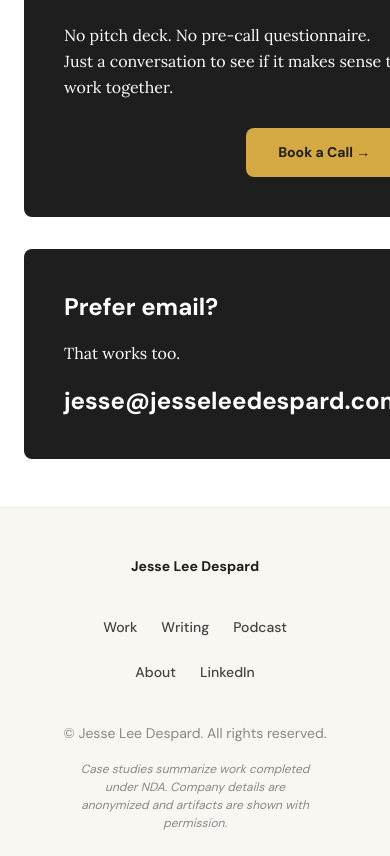
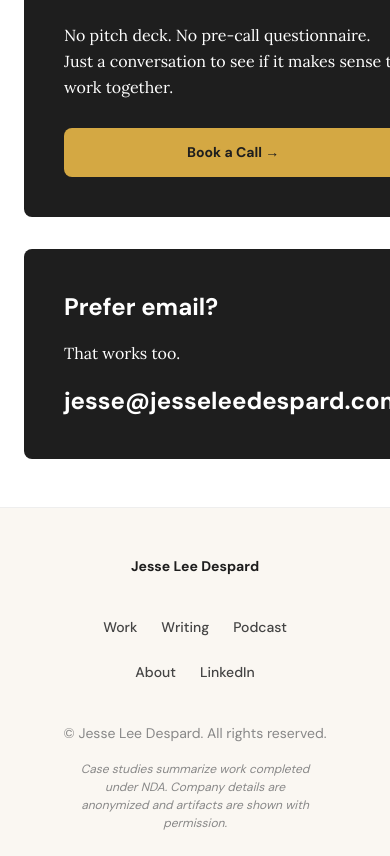
Before and after one commit to jesseleedespard/jesseleedespard.com, a React (Vite) app: page /hiring in a window 390 px wide. Shown: the part 4448-5304 px from the top of the page. Built offline with nearby package versions, Linux system fonts and the light colour scheme.

Commit message:
Mobile audit: left-align card CTAs, full-width podcast and book-a-call buttons
- Left-align .card-cta-row on mobile (theme.css)
- Stretch podcast Listen Now button to full width on mobile (Home.tsx)
- Stretch Book a Call button to full width on mobile (Hiring.tsx)

```diff
--- a/src/app/pages/Hiring.tsx
+++ b/src/app/pages/Hiring.tsx
@@ -157,6 +157,12 @@
 
           .about-testimonials-grid {
             grid-template-columns: 1fr;
+          }
+
+          .hiring-book-call-btn {
+            width: 100%;
+            text-align: center;
+            box-sizing: border-box;
           }
         }
 
@@ -807,6 +813,7 @@
                   href="https://calendly.com/jesseleedespard/chat-with-jesse"
                   target="_blank"
                   rel="noopener noreferrer"
+                  className="hiring-book-call-btn"
                   style={{
                     display: 'inline-block',
                     fontFamily: 'DM Sans, sans-serif',
--- a/src/app/pages/Home.tsx
+++ b/src/app/pages/Home.tsx
@@ -128,6 +128,12 @@
           }
 
           .primary-cta-gold {
+            width: 100%;
+            text-align: center;
+            box-sizing: border-box;
+          }
+
+          .podcast-listen-btn {
             width: 100%;
             text-align: center;
             box-sizing: border-box;
@@ -551,6 +557,7 @@
               </p>
               <Link
                 to="/podcast"
+                className="podcast-listen-btn"
                 style={{
                   fontFamily: 'DM Sans, sans-serif',
                   fontWeight: 700,
--- a/src/styles/theme.css
+++ b/src/styles/theme.css
@@ -498,5 +498,9 @@
     .home-cta-strip__title {
       font-size: var(--font-size-lg);
     }
+
+    .card-cta-row {
+      justify-content: flex-start;
+    }
   }
 }
```
